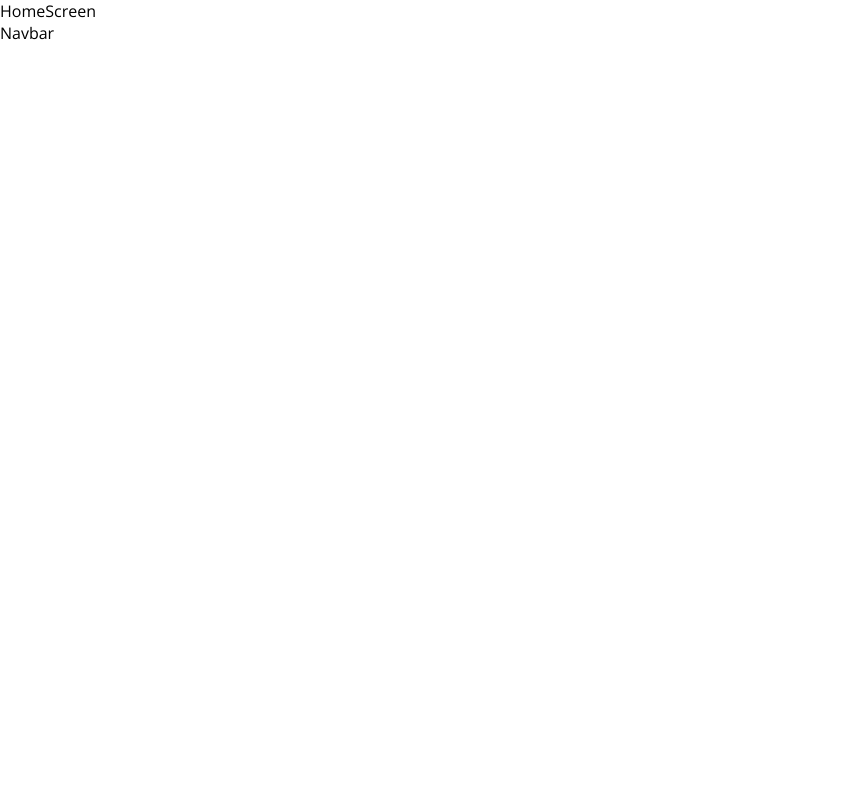
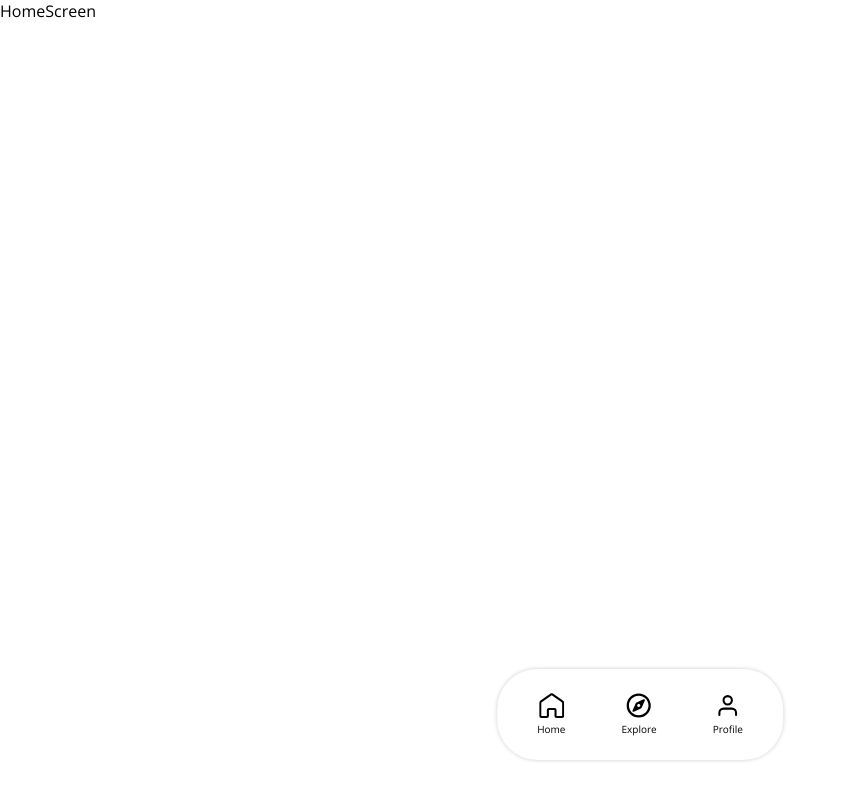
Before and after one commit to yishayhaz/haravot-barzel, a Next.js app: page / in a window 1280 px wide. Shown: the whole page, without its empty margins (0-847 px from the left). Built offline with nearby package versions, Linux system fonts and the light colour scheme.

Commit message:
ugly nav

```diff
--- a/package.json
+++ b/package.json
@@ -11,7 +11,8 @@
   "dependencies": {
     "next": "14.0.0",
     "react": "^18",
-    "react-dom": "^18"
+    "react-dom": "^18",
+    "react-icons": "^4.11.0"
   },
   "devDependencies": {
     "@types/node": "^20",
--- a/src/common/components/navbar/index.tsx
+++ b/src/common/components/navbar/index.tsx
@@ -1,6 +1,27 @@
+import React from "react";
 import Link from "next/link";
-import React from "react";
+import styles from "./style.module.scss";
+import { FaRegCompass } from "react-icons/fa";
+import { FiUser } from "react-icons/fi";
+import { GrHomeRounded } from "react-icons/gr";
 
 export function Navbar() {
-  return <div>Navbar</div>;
+  return (
+    <div className={styles.nav_wrapper}>
+      <div className={styles.nav}>
+        <Link href="/" className={styles.nav__item}>
+          <GrHomeRounded />
+          <span>Home</span>
+        </Link>
+        <Link href="/explore" className={styles.nav__item}>
+          <FaRegCompass />
+          <span>Explore</span>
+        </Link>
+        <Link href="/me" className={styles.nav__item}>
+          <FiUser />
+          <span>Profile</span>
+        </Link>
+      </div>
+    </div>
+  );
 }
--- /dev/null
+++ b/src/common/components/navbar/style.module.scss
@@ -0,0 +1,42 @@
+.nav_wrapper {
+  position: absolute;
+  bottom: 5vh;
+  left: 50%;
+  transform: translateX(-50%);
+}
+
+.nav {
+  display: flex;
+  gap: 1rem;
+  padding: 0.75rem 1.25rem;
+  border-radius: 40px;
+
+  box-shadow: 0 0 4px rgba(0, 0, 0, 0.2);
+
+  &__item {
+    display: flex;
+    flex-direction: column;
+    align-items: center;
+    justify-content: center;
+    gap: 0.25rem;
+
+    border-radius: 25px;
+    padding: inherit;
+
+    text-decoration: none;
+    color: #000;
+
+    &:hover {
+      background: #e4e4e4;
+    }
+
+    svg {
+      width: 25px;
+      height: 25px;
+    }
+
+    span {
+      font-size: 10px;
+    }
+  }
+}
```
Also changed, not shown: 1 other file (tests, documents, lock files or other folders).
